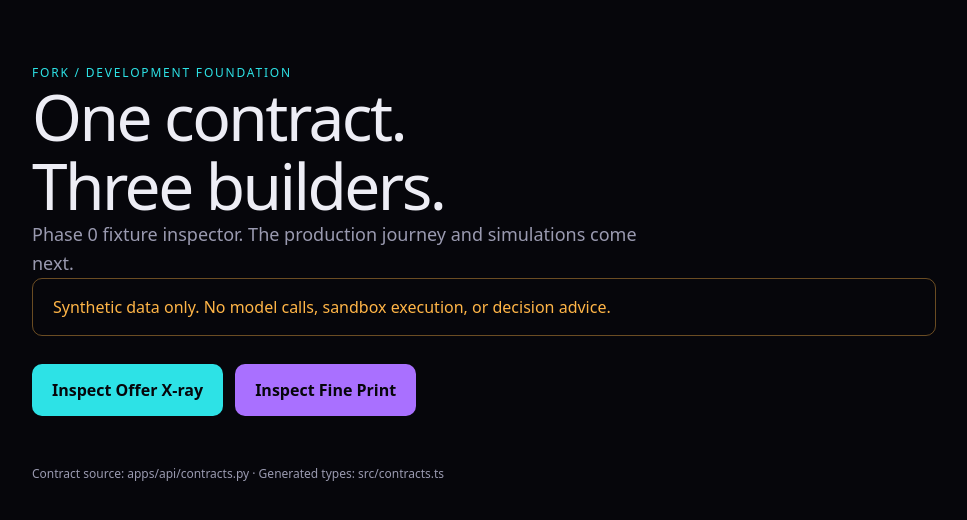
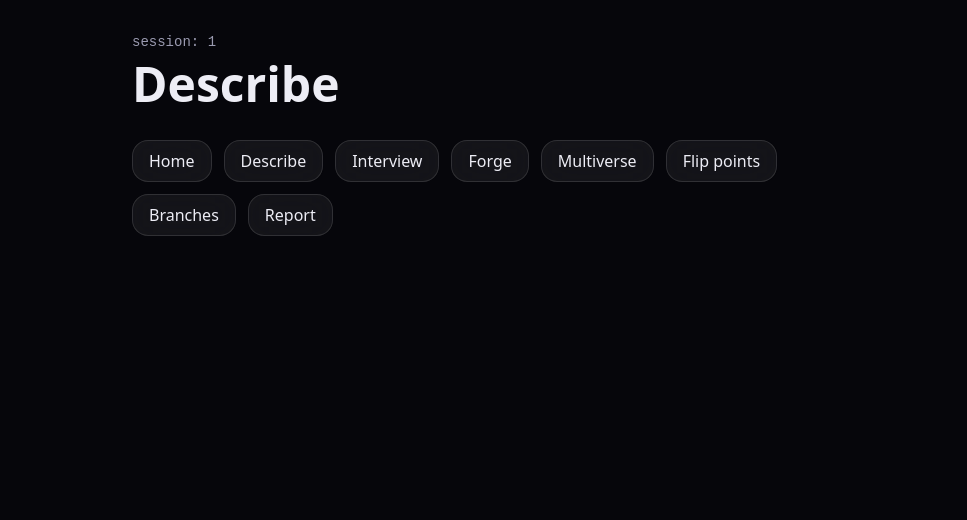
Before and after one commit to satyam-kumar06/ButterFly, a React (Vite) app in the folder apps/web/: page /s/1/describe in a window 1280 px wide. Shown: the top 520 px of the page, without its empty margins (156-1123 px from the left). Built offline with nearby package versions, Linux system fonts and the light colour scheme.

Commit message:
Add routes and placeholder screens

```diff
--- /dev/null
+++ b/apps/web/src/components/ScreenStub.tsx
@@ -0,0 +1,27 @@
+import { Link, useParams } from 'react-router-dom';
+
+const STEPS = [
+  ['describe', 'Describe'],
+  ['interview', 'Interview'],
+  ['forge', 'Forge'],
+  ['multiverse', 'Multiverse'],
+  ['flips', 'Flip points'],
+  ['branches', 'Branches'],
+  ['report', 'Report'],
+] as const;
+
+export function ScreenStub({ title }: { title: string }) {
+  const { id = 'demo_offer_xray' } = useParams();
+  return (
+    <main className="mx-auto max-w-3xl p-8">
+      <p className="font-mono text-sm text-muted">session: {id}</p>
+      <h1 className="mt-2 font-display text-5xl font-semibold">{title}</h1>
+      <nav className="mt-8 flex flex-wrap gap-3">
+        <Link className="glass px-4 py-2" to="/">Home</Link>
+        {STEPS.map(([path, label]) => (
+          <Link key={path} className="glass px-4 py-2" to={`/s/${id}/${path}`}>{label}</Link>
+        ))}
+      </nav>
+    </main>
+  );
+}
--- a/apps/web/src/main.tsx
+++ b/apps/web/src/main.tsx
@@ -1,62 +1,29 @@
-import React, { useState } from 'react';
+import React from 'react';
 import { createRoot } from 'react-dom/client';
-import type { ContractBundle } from './contracts';
+import { createBrowserRouter, RouterProvider } from 'react-router-dom';
 import './styles/index.css';
-import './styles/base.css';
+import Landing from './screens/Landing';
+import Describe from './screens/Describe';
+import Interview from './screens/Interview';
+import Forge from './screens/Forge';
+import Multiverse from './screens/Multiverse';
+import Flips from './screens/Flips';
+import Branches from './screens/Branches';
+import Report from './screens/Report';
 
-type Results = ContractBundle['results'];
-type StreamEvent = ContractBundle['stream_event'];
+const router = createBrowserRouter([
+  { path: '/', element: <Landing /> },
+  { path: '/s/:id/describe', element: <Describe /> },
+  { path: '/s/:id/interview', element: <Interview /> },
+  { path: '/s/:id/forge', element: <Forge /> },
+  { path: '/s/:id/multiverse', element: <Multiverse /> },
+  { path: '/s/:id/flips', element: <Flips /> },
+  { path: '/s/:id/branches', element: <Branches /> },
+  { path: '/s/:id/report', element: <Report /> },
+]);
 
-function App() {
-  const [results, setResults] = useState<Results | null>(null);
-  const [pack, setPack] = useState('');
-  const [eventCount, setEventCount] = useState(0);
-  const [error, setError] = useState('');
-  const [loading, setLoading] = useState(false);
-
-  async function loadPack(name: 'offer_xray' | 'fine_print') {
-    setLoading(true); setError('');
-    try {
-      // Fixtures are checked by Pydantic in CI. Production will validate API responses.
-      const fixture = name === 'offer_xray'
-        ? await import('../../../mocks/results_offer_xray.json')
-        : await import('../../../mocks/results_fine_print.json');
-      setResults(fixture.default as unknown as Results);
-      const recording = await import('../../../mocks/events_build.jsonl?raw');
-      const events: StreamEvent[] = recording.default.trim().split('\n').map(line => JSON.parse(line));
-      setEventCount(events.length); setPack(name);
-    } catch { setError('Could not load fixtures. Run python -m mocks.make_mocks.'); }
-    finally { setLoading(false); }
-  }
-
-  return <main>
-    <p className="eyebrow">FORK / DEVELOPMENT FOUNDATION</p>
-    <h1>One contract.<br />Three builders.</h1>
-    <p className="intro">Phase 0 fixture inspector. The production journey and simulations come next.</p>
-    <div className="notice">Synthetic data only. No model calls, sandbox execution, or decision advice.</div>
-    {import.meta.env.VITE_MOCK !== '1' ? <p>Live mode is not implemented in Phase 0. Set VITE_MOCK=1.</p> : <>
-      <div className="actions">
-        <button disabled={loading} onClick={() => loadPack('offer_xray')}>Inspect Offer X-ray</button>
-        <button disabled={loading} onClick={() => loadPack('fine_print')}>Inspect Fine Print</button>
-      </div>
-      <section aria-live="polite">
-        {error && <p role="alert">{error}</p>}
-        {results && <>
-          <h2>{pack === 'offer_xray' ? 'Offer X-ray' : 'Fine Print'}</h2>
-          <dl>
-            <div><dt>Contract</dt><dd>v{results.schema_version}</dd></div>
-            <div><dt>Synthetic futures / option</dt><dd>{results.path_count.toLocaleString()}</dd></div>
-            <div><dt>Display paths / option</dt><dd>{results.options.A.sampled_paths.length.toLocaleString()}</dd></div>
-            <div><dt>Quarterly points</dt><dd>{results.x_points.length}</dd></div>
-            <div><dt>Frontier grid</dt><dd>{results.frontier?.x_values.length} × {results.frontier?.y_values.length}</dd></div>
-            <div><dt>Offer build replay events</dt><dd>{eventCount}</dd></div>
-          </dl>
-          <p>{results.story}</p>
-        </>}
-      </section>
-    </>}
-    <footer>Contract source: apps/api/contracts.py · Generated types: src/contracts.ts</footer>
-  </main>;
-}
-
-createRoot(document.getElementById('root')!).render(<React.StrictMode><App /></React.StrictMode>);
+createRoot(document.getElementById('root')!).render(
+  <React.StrictMode>
+    <RouterProvider router={router} />
+  </React.StrictMode>,
+);
--- /dev/null
+++ b/apps/web/src/screens/Branches.tsx
@@ -0,0 +1,5 @@
+import { ScreenStub } from '../components/ScreenStub';
+
+export default function Branches() {
+  return <ScreenStub title="Branches" />;
+}
--- /dev/null
+++ b/apps/web/src/screens/Describe.tsx
@@ -0,0 +1,5 @@
+import { ScreenStub } from '../components/ScreenStub';
+
+export default function Describe() {
+  return <ScreenStub title="Describe" />;
+}
--- /dev/null
+++ b/apps/web/src/screens/Flips.tsx
@@ -0,0 +1,5 @@
+import { ScreenStub } from '../components/ScreenStub';
+
+export default function Flips() {
+  return <ScreenStub title="Flips" />;
+}
--- /dev/null
+++ b/apps/web/src/screens/Forge.tsx
@@ -0,0 +1,5 @@
+import { ScreenStub } from '../components/ScreenStub';
+
+export default function Forge() {
+  return <ScreenStub title="Forge" />;
+}
--- /dev/null
+++ b/apps/web/src/screens/Interview.tsx
@@ -0,0 +1,5 @@
+import { ScreenStub } from '../components/ScreenStub';
+
+export default function Interview() {
+  return <ScreenStub title="Interview" />;
+}
--- /dev/null
+++ b/apps/web/src/screens/Landing.tsx
@@ -0,0 +1,13 @@
+import { Link } from 'react-router-dom';
+
+export default function Landing() {
+  return (
+    <main className="mx-auto max-w-3xl p-8">
+      <h1 className="font-display text-6xl font-semibold">Fork your life.</h1>
+      <p className="mt-4 text-muted">Landing page placeholder.</p>
+      <Link className="glass mt-8 inline-block px-5 py-3" to="/s/demo_offer_xray/describe">
+        Start a fork
+      </Link>
+    </main>
+  );
+}
--- /dev/null
+++ b/apps/web/src/screens/Multiverse.tsx
@@ -0,0 +1,5 @@
+import { ScreenStub } from '../components/ScreenStub';
+
+export default function Multiverse() {
+  return <ScreenStub title="Multiverse" />;
+}
--- /dev/null
+++ b/apps/web/src/screens/Report.tsx
@@ -0,0 +1,5 @@
+import { ScreenStub } from '../components/ScreenStub';
+
+export default function Report() {
+  return <ScreenStub title="Report" />;
+}
--- a/apps/web/src/styles/base.css
+++ /dev/null
@@ -1,18 +0,0 @@
-:root { color-scheme: dark; font-family: system-ui, sans-serif; color: #ededf5; background: #06060b; }
-* { box-sizing: border-box; }
-body { margin: 0; }
-main { max-width: 960px; margin: 0 auto; padding: 64px 28px; }
-.eyebrow { color: #2de2e6; font-size: 12px; letter-spacing: .15em; }
-h1 { font-size: clamp(36px, 6vw, 64px); line-height: 1.08; letter-spacing: -.04em; }
-.intro { font-size: 18px; color: #9a9ab0; max-width: 620px; line-height: 1.6; }
-.notice { padding: 16px 20px; border: 1px solid #ffb54766; color: #ffb547; border-radius: 10px; }
-.actions { display: flex; flex-wrap: wrap; gap: 12px; margin: 28px 0; }
-button { padding: 14px 20px; background: #2de2e6; color: #06060b; border: 0; border-radius: 10px; font: inherit; cursor: pointer; font-weight: 650; }
-button + button { background: #a970ff; }
-button:focus-visible { outline: 3px solid white; outline-offset: 4px; }
-button:disabled { opacity: .5; cursor: wait; }
-dl { display: grid; grid-template-columns: repeat(auto-fit, minmax(220px, 1fr)); gap: 16px; }
-dl div { background: #ffffff0f; padding: 20px; border-radius: 16px; border: 1px solid #ffffff1f; }
-dt { color: #9a9ab0; font-size: 13px; } dd { margin: 8px 0 0; font-size: 28px; }
-section p { line-height: 1.6; }
-footer { color: #9a9ab0; font-size: 12px; margin-top: 48px; line-height: 1.6; }
```
